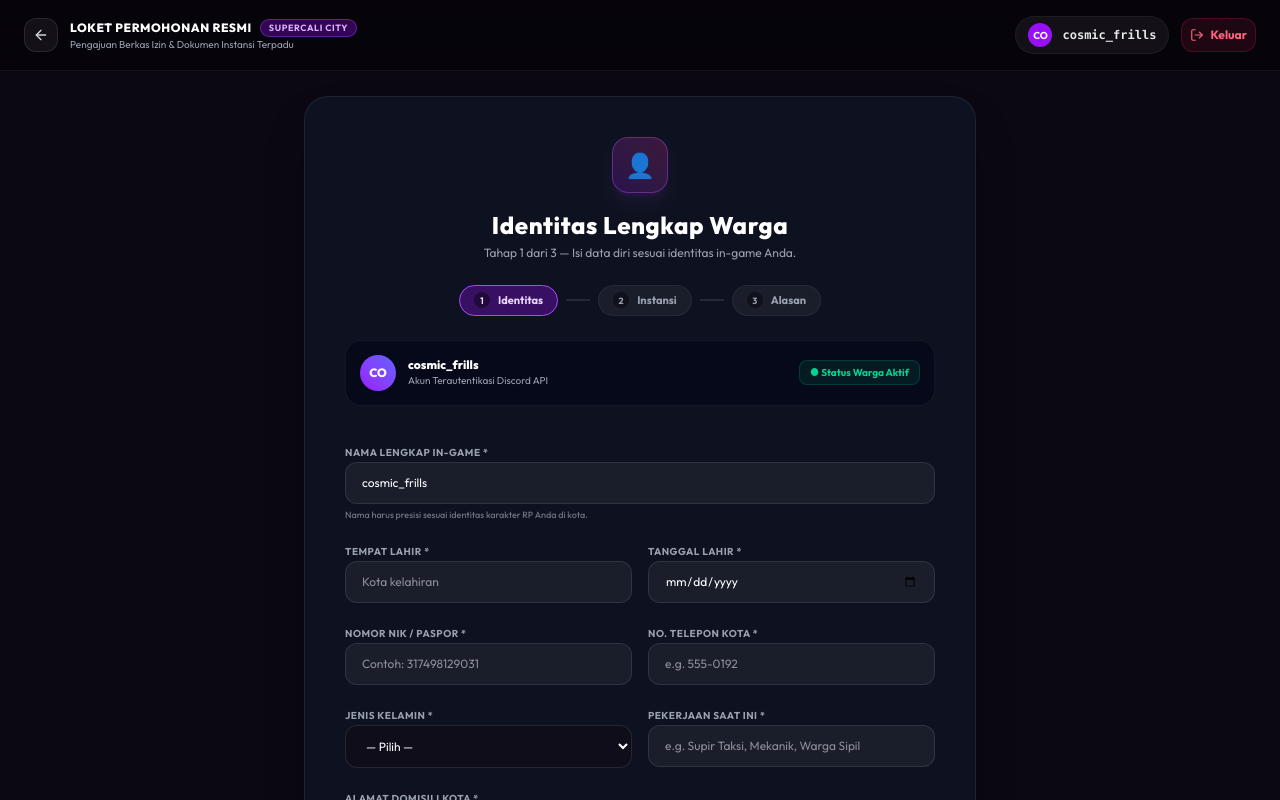
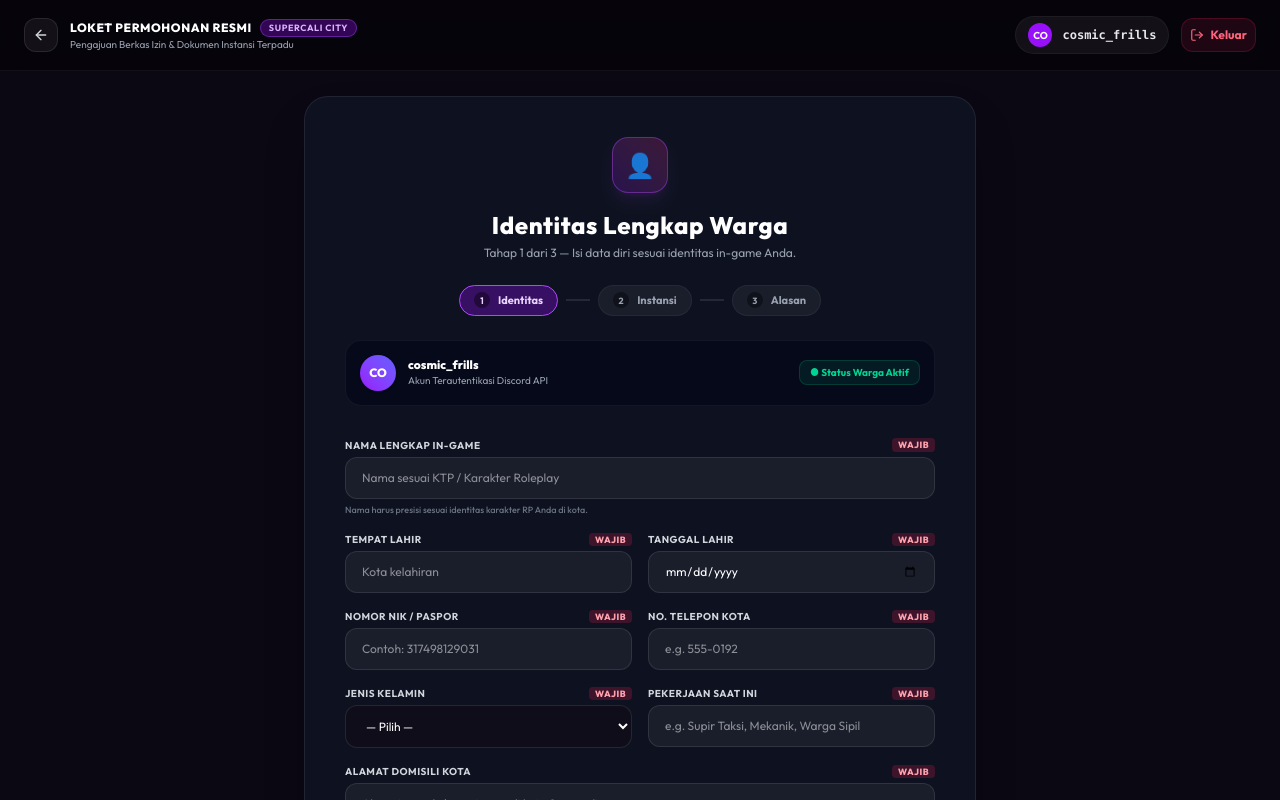
Before and after one commit to powered-by-butterscotch/supercaliweb, a Next.js app: page /dashboard/apply in a window 1280 px wide. Shown: the top 800 px of the page. Built offline with nearby package versions, Linux system fonts and the light colour scheme.

Commit message:
feat: replace browser alert dialogs with custom glassmorphism Toast notifications, add explicit Wajib/Opsional badges, and enforce step validation

```diff
--- a/src/app/dashboard/apply/page.tsx
+++ b/src/app/dashboard/apply/page.tsx
@@ -8,8 +8,22 @@ import confetti from "canvas-confetti";
 export default function ApplyDataForm() {
   const [step, setStep] = useState(1); // 1: Identitas Warga, 2: Pilih Instansi & Jenis Dokumen, 3: Detail Pengajuan, 4: Berhasil
 
+  // Custom Toast State (No Browser Native Alert)
+  const [toast, setToast] = useState<{ show: boolean; msg: string; type: "error" | "success" }>({
+    show: false,
+    msg: "",
+    type: "error"
+  });
+
+  const triggerToast = (msg: string, type: "error" | "success" = "error") => {
+    setToast({ show: true, msg, type });
+    setTimeout(() => {
+      setToast(prev => ({ ...prev, show: false }));
+    }, 4000);
+  };
+
   // Data Warga
-  const [fullName, setFullName] = useState("cosmic_frills");
+  const [fullName, setFullName] = useState("");
   const [birthPlace, setBirthPlace] = useState("");
   const [birthDate, setBirthDate] = useState("");
   const [gender, setGender] = useState("");
@@ -33,7 +47,7 @@ export default function ApplyDataForm() {
       const user = params.get("user");
       if (user) {
         setDiscordUsername(user);
-        setFullName(user);
+        if (!fullName) setFullName(user);
       }
     }
   }, []);
@@ -50,9 +64,36 @@ export default function ApplyDataForm() {
   }, [targetDepartment]);
 
   const handleNextStep = async () => {
-    if (step < 3) {
-      setStep(prev => prev + 1);
-    } else {
+    // Step 1 Validation: All Identity Fields Mandatory
+    if (step === 1) {
+      if (!fullName.trim()) return triggerToast("Nama Lengkap IC Wajib Diisi!");
+      if (!birthPlace.trim()) return triggerToast("Tempat Lahir Wajib Diisi!");
+      if (!birthDate.trim()) return triggerToast("Tanggal Lahir Wajib Diisi!");
+      if (!nik.trim()) return triggerToast("Nomor NIK / Paspor Wajib Diisi!");
+      if (!phone.trim()) return triggerToast("Nomor Telepon Kota Wajib Diisi!");
+      if (!gender.trim()) return triggerToast("Jenis Kelamin Wajib Dipilih!");
+      if (!occupation.trim()) return triggerToast("Pekerjaan Saat Ini Wajib Diisi!");
+      if (!ktpAddress.trim()) return triggerToast("Alamat Domisili Kota Wajib Diisi!");
+
+      setStep(2);
+      return;
+    }
+
+    // Step 2 Validation: Instansi Choice
+    if (step === 2) {
+      if (!targetDepartment) return triggerToast("Pilih Salah Satu Instansi Tujuan!");
+      if (!docCategory) return triggerToast("Pilih Berkas Permohonan Khusus!");
+
+      setStep(3);
+      return;
+    }
+
+    // Step 3 Validation: Purpose Mandatory
+    if (step === 3) {
+      if (!applicationPurpose.trim()) {
+        return triggerToast("Tujuan & Alasan Permohonan Wajib Dijelaskan!");
+      }
+
       setIsSubmitting(true);
       try {
         const res = await fetch("/api/applications", {
@@ -85,11 +126,11 @@ export default function ApplyDataForm() {
             origin: { y: 0.6 }
           });
         } else {
-          alert("Gagal mengirimkan berkas pengajuan. Silakan periksa kembali isian Anda!");
+          triggerToast("Gagal mengirimkan berkas pengajuan. Silakan coba kembali!");
         }
       } catch (err) {
         console.error(err);
-        alert("Terjadi masalah koneksi ke server!");
+        triggerToast("Terjadi masalah koneksi server!");
       } finally {
         setIsSubmitting(false);
       }
@@ -104,6 +145,20 @@ export default function ApplyDataForm() {
 
   return (
     <div className="flex-1 flex flex-col justify-center items-center px-4 py-12 min-h-screen bg-[#0b0713]">
+
+      {/* Modern Floating Toast Notification */}
+      {toast.show && (
+        <div className="fixed top-6 right-6 z-50 animate-bounce duration-300">
+          <div className={`px-5 py-3.5 rounded-2xl shadow-2xl backdrop-blur-xl border flex items-center gap-3 text-xs font-bold ${
+            toast.type === "error"
+              ? "bg-rose-950/80 border-rose-500/50 text-rose-200 shadow-rose-950/50"
+              : "bg-emerald-950/80 border-emerald-500/50 text-emerald-200 shadow-emerald-950/50"
+          }`}>
+            <AlertCircle className="w-4 h-4 shrink-0 text-rose-400" />
+            <span>{toast.msg}</span>
+          </div>
+        </div>
+      )}
 
       {/* Top Bar Navigation Header */}
       <header className="absolute top-0 left-0 right-0 px-6 py-4 flex items-center justify-between bg-black/40 backdrop-blur-md border-b border-white/5 z-50">
@@ -194,7 +249,10 @@ export default function ApplyDataForm() {
         {step === 1 && (
           <div className="space-y-4 pt-2">
             <div className="space-y-1">
-              <label className="text-[10px] font-bold text-gray-400 tracking-wider uppercase">NAMA LENGKAP IN-GAME *</label>
+              <label className="text-[10px] font-bold text-gray-300 tracking-wider flex items-center justify-between">
+                <span>NAMA LENGKAP IN-GAME</span>
+                <span className="text-[9px] px-1.5 py-0.2 rounded bg-rose-500/20 text-rose-300 font-extrabold">WAJIB</span>
+              </label>
               <input
                 type="text"
                 value={fullName}
@@ -207,7 +265,10 @@ export default function ApplyDataForm() {
 
             <div className="grid grid-cols-2 gap-4">
               <div className="space-y-1">
-                <label className="text-[10px] font-bold text-gray-400 tracking-wider uppercase">TEMPAT LAHIR *</label>
+                <label className="text-[10px] font-bold text-gray-300 tracking-wider flex items-center justify-between">
+                  <span>TEMPAT LAHIR</span>
+                  <span className="text-[9px] px-1.5 py-0.2 rounded bg-rose-500/20 text-rose-300 font-extrabold">WAJIB</span>
+                </label>
                 <input
                   type="text"
                   value={birthPlace}
@@ -217,7 +278,10 @@ export default function ApplyDataForm() {
                 />
               </div>
               <div className="space-y-1">
-                <label className="text-[10px] font-bold text-gray-400 tracking-wider uppercase">TANGGAL LAHIR *</label>
+                <label className="text-[10px] font-bold text-gray-300 tracking-wider flex items-center justify-between">
+                  <span>TANGGAL LAHIR</span>
+                  <span className="text-[9px] px-1.5 py-0.2 rounded bg-rose-500/20 text-rose-300 font-extrabold">WAJIB</span>
+                </label>
                 <input
                   type="date"
                   value={birthDate}
@@ -229,7 +293,10 @@ export default function ApplyDataForm() {
 
             <div className="grid grid-cols-2 gap-4">
               <div className="space-y-1">
-                <label className="text-[10px] font-bold text-gray-400 tracking-wider uppercase">NOMOR NIK / PASPOR *</label>
+                <label className="text-[10px] font-bold text-gray-300 tracking-wider flex items-center justify-between">
+                  <span>NOMOR NIK / PASPOR</span>
+                  <span className="text-[9px] px-1.5 py-0.2 rounded bg-rose-500/20 text-rose-300 font-extrabold">WAJIB</span>
+                </label>
                 <input
                   type="text"
                   value={nik}
@@ -239,7 +306,10 @@ export default function ApplyDataForm() {
                 />
               </div>
               <div className="space-y-1">
-                <label className="text-[10px] font-bold text-gray-400 tracking-wider uppercase">NO. TELEPON KOTA *</label>
+                <label className="text-[10px] font-bold text-gray-300 tracking-wider flex items-center justify-between">
+                  <span>NO. TELEPON KOTA</span>
+                  <span className="text-[9px] px-1.5 py-0.2 rounded bg-rose-500/20 text-rose-300 font-extrabold">WAJIB</span>
+                </label>
                 <input
                   type="text"
                   value={phone}
@@ -252,7 +322,10 @@ export default function ApplyDataForm() {
 
             <div className="grid grid-cols-2 gap-4">
               <div className="space-y-1">
-                <label className="text-[10px] font-bold text-gray-400 tracking-wider uppercase">JENIS KELAMIN *</label>
+                <label className="text-[10px] font-bold text-gray-300 tracking-wider flex items-center justify-between">
+                  <span>JENIS KELAMIN</span>
+                  <span className="text-[9px] px-1.5 py-0.2 rounded bg-rose-500/20 text-rose-300 font-extrabold">WAJIB</span>
+                </label>
                 <select
                   value={gender}
                   onChange={(e) => setGender(e.target.value)}
@@ -264,7 +337,10 @@ export default function ApplyDataForm() {
                 </select>
               </div>
               <div className="space-y-1">
-                <label className="text-[10px] font-bold text-gray-400 tracking-wider uppercase">PEKERJAAN SAAT INI *</label>
+                <label className="text-[10px] font-bold text-gray-300 tracking-wider flex items-center justify-between">
+                  <span>PEKERJAAN SAAT INI</span>
+                  <span className="text-[9px] px-1.5 py-0.2 rounded bg-rose-500/20 text-rose-300 font-extrabold">WAJIB</span>
+                </label>
                 <input
                   type="text"
                   value={occupation}
@@ -276,7 +352,10 @@ export default function ApplyDataForm() {
             </div>
 
             <div className="space-y-1">
-              <label className="text-[10px] font-bold text-gray-400 tracking-wider uppercase">ALAMAT DOMISILI KOTA *</label>
+              <label className="text-[10px] font-bold text-gray-300 tracking-wider flex items-center justify-between">
+                <span>ALAMAT DOMISILI KOTA</span>
+                <span className="text-[9px] px-1.5 py-0.2 rounded bg-rose-500/20 text-rose-300 font-extrabold">WAJIB</span>
+              </label>
               <input
                 type="text"
                 value={ktpAddress}
@@ -292,7 +371,10 @@ export default function ApplyDataForm() {
         {step === 2 && (
           <div className="space-y-5 pt-2">
             <div className="space-y-2">
-              <label className="text-[10px] font-bold text-gray-400 tracking-wider uppercase">TUJUAN LOKET INSTANSI *</label>
+              <label className="text-[10px] font-bold text-gray-300 tracking-wider flex items-center justify-between">
+                <span>TUJUAN LOKET INSTANSI</span>
+                <span className="text-[9px] px-1.5 py-0.2 rounded bg-rose-500/20 text-rose-300 font-extrabold">WAJIB</span>
+              </label>
               <div className="grid grid-cols-1 md:grid-cols-3 gap-3">
 
                 {/* Option 1: SCVP (Police) */}
@@ -360,7 +442,10 @@ export default function ApplyDataForm() {
 
             {/* Dynamic Category Selector */}
             <div className="space-y-1 pt-2">
-              <label className="text-[10px] font-bold text-gray-400 tracking-wider uppercase">BERKAS PERMOHONAN KHUSUS *</label>
+              <label className="text-[10px] font-bold text-gray-300 tracking-wider flex items-center justify-between">
+                <span>BERKAS PERMOHONAN KHUSUS</span>
+                <span className="text-[9px] px-1.5 py-0.2 rounded bg-rose-500/20 text-rose-300 font-extrabold">WAJIB</span>
+              </label>
               <select
                 value={docCategory}
                 onChange={(e) => setDocCategory(e.target.value)}
@@ -398,7 +483,10 @@ export default function ApplyDataForm() {
         {step === 3 && (
           <div className="space-y-4 pt-2">
             <div className="space-y-1">
-              <label className="text-[10px] font-bold text-gray-400 tracking-wider uppercase">TUJUAN & ALASAN PERMOHONAN *</label>
+              <label className="text-[10px] font-bold text-gray-300 tracking-wider flex items-center justify-between">
+                <span>TUJUAN & ALASAN PERMOHONAN</span>
+                <span className="text-[9px] px-1.5 py-0.2 rounded bg-rose-500/20 text-rose-300 font-extrabold">WAJIB</span>
+              </label>
               <textarea
                 rows={4}
                 value={applicationPurpose}
@@ -409,12 +497,15 @@ export default function ApplyDataForm() {
             </div>
 
             <div className="space-y-1">
-              <label className="text-[10px] font-bold text-gray-400 tracking-wider uppercase">CATATAN TAMBAHAN / KETERANGAN PENDUKUNG</label>
+              <label className="text-[10px] font-bold text-gray-400 tracking-wider flex items-center justify-between">
+                <span>CATATAN TAMBAHAN / KETERANGAN PENDUKUNG</span>
+                <span className="text-[9px] px-1.5 py-0.2 rounded bg-white/10 text-gray-400 font-bold">OPSIONAL</span>
+              </label>
               <input
                 type="text"
                 value={additionalNotes}
                 onChange={(e) => setAdditionalNotes(e.target.value)}
-                placeholder="Keterangan tambahan jika ada (opsional)"
+                placeholder="Keterangan tambahan jika ada (opsional, boleh dikosongkan)"
                 className="w-full px-4 py-3 rounded-xl bg-white/5 border border-white/10 focus:border-purple-500 outline-none text-xs text-white"
               />
             </div>
```
